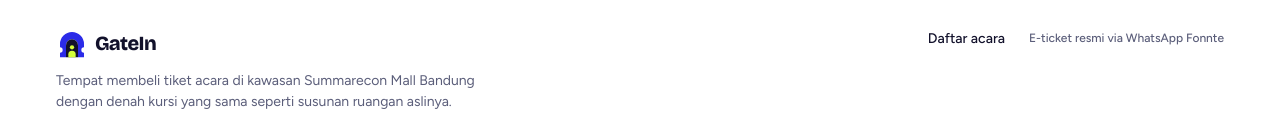
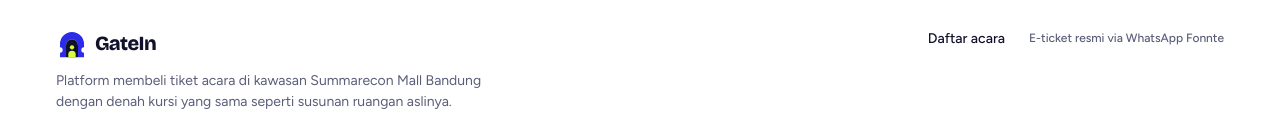
Before and after one commit to joanpurbaa/gate-in, a Next.js app: page / in a window 1280 px wide. Shown: the part 819-952 px from the top of the page. Built offline with nearby package versions, Linux system fonts and the light colour scheme; no server answers; the database is empty.

Commit message:
fix: minor change

```diff
--- a/src/components/ui/PublicFooter.tsx
+++ b/src/components/ui/PublicFooter.tsx
@@ -17,7 +17,7 @@ export function PublicFooter() {
           <div className="max-w-md space-y-2.5">
             <Logo size="md" />
             <p className="text-sm text-muted">
-              Tempat membeli tiket acara di kawasan Summarecon Mall Bandung dengan denah kursi yang
+              Platform membeli tiket acara di kawasan Summarecon Mall Bandung dengan denah kursi yang
               sama seperti susunan ruangan aslinya.
             </p>
           </div>
```
